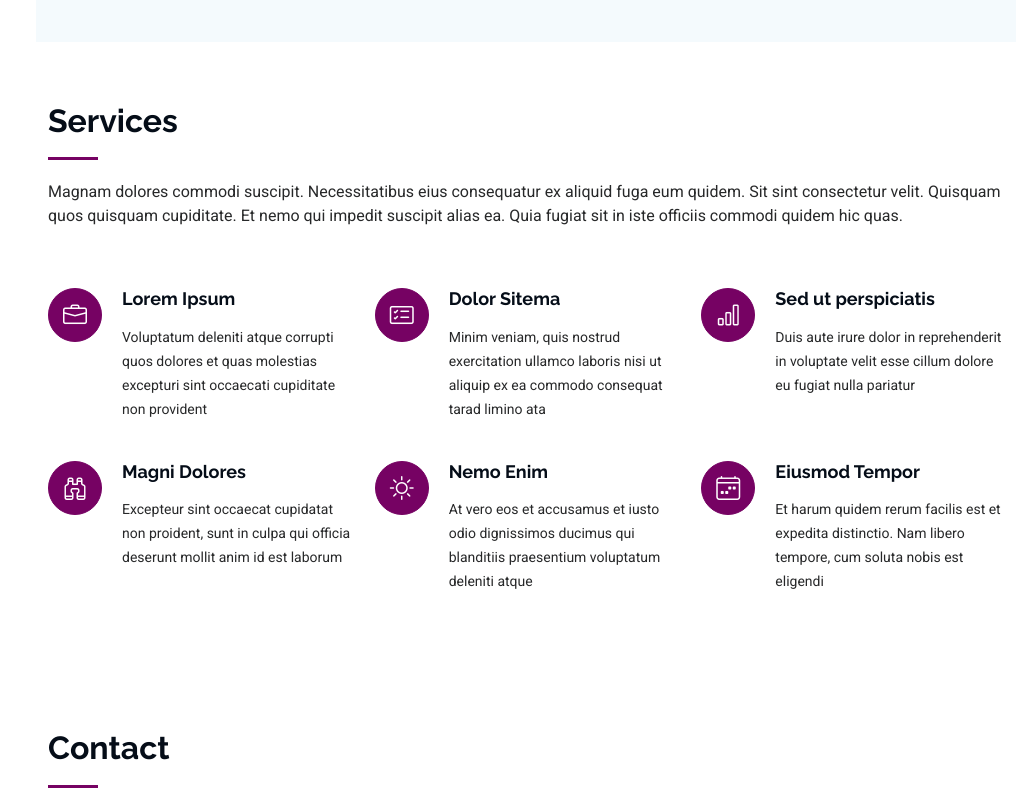
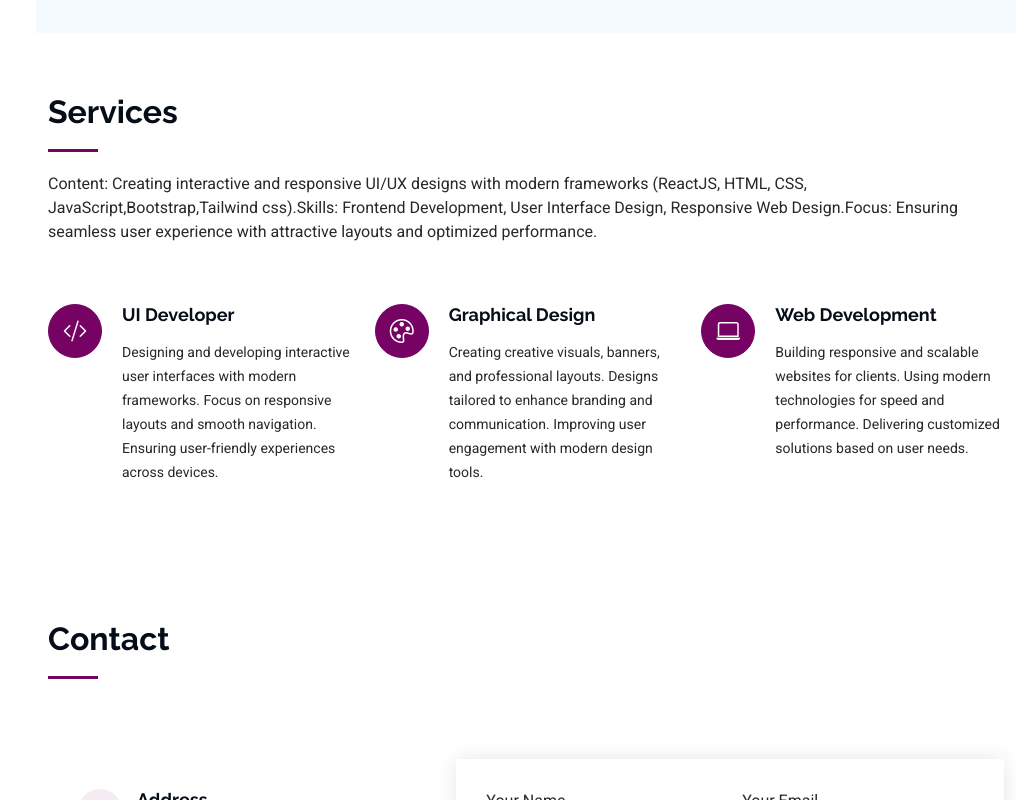
Before and after one commit to logunagini/final-year-portfolio, a plain HTML site: page index.html in a window 1280 px wide. Shown: the part 4761-5561 px from the top of the page, without its empty margins (264-1280 px from the left). Drawn offline with Linux system fonts and the light colour scheme.

Commit message:
service completed

```diff
--- a/index.html
+++ b/index.html
@@ -58,7 +58,8 @@
       <a href="#" class="facebook"><i class="bi bi-facebook"></i></a>
       <a href="#" class="instagram"><i class="bi bi-instagram"></i></a>
       <a href="#" class="google-plus"><i class="bi bi-skype"></i></a> -->
-        <a href="https://mail.google.com/mail/u/0/?tab=rm&ogbl#inbox" class="gmail"><i class="bi bi-envelope flex-shrink-0"></i></a>
+      <a href="https://mail.google.com/mail/u/0/?tab=rm&ogbl#inbox" class="gmail"><i
+          class="bi bi-envelope flex-shrink-0"></i></a>
 
       <a href="https://www.linkedin.com/in/logeshwari-a-652a62282/" class="linkedin"><i class="bi bi-linkedin"></i></a>
     </div>
@@ -291,6 +292,8 @@
                 <li>Frontend development</li>
                 <li>Responsive web design</li>
                 <li>User interface design</li>
+                <li>Bootstrap framework</li>
+                <li>Tailwind CSS framework</li>
               </ul>
             </div><!-- Edn Resume Item -->
             <h3 class="resume-title">Work Samples</h3>
@@ -306,23 +309,15 @@
             <h3 class="resume-title">Software Skills</h3>
             <div class="resume-item">
               <ul>
-              <li>Canva Presentation Design</li>
-    <li>Microsoft Excel</li>
-    <li>Microsoft Word</li>
-    <li>Microsoft PowerPoint</li>
+                <li>Canva Presentation Design</li>
+                <li>Microsoft Excel</li>
+                <li>Microsoft Word</li>
+                <li>Microsoft PowerPoint</li>
 
               </ul>
 
             </div>
-            <h3 class="resume-title">Languages</h3>
-            <div class="resume-item">
-              <ul>
-                <li>Tamil</li>
-                <li>English</li>
 
-              </ul>
-
-            </div>
 
           </div>
 
@@ -373,7 +368,15 @@
               </ul>
 
             </div>
+            <h3 class="resume-title">Languages</h3>
+            <div class="resume-item">
+              <ul>
+                <li>Tamil</li>
+                <li>English</li>
 
+              </ul>
+
+            </div>
           </div>
 
         </div>
@@ -386,9 +389,7 @@
       <!-- Section Title -->
       <div class="container section-title" data-aos="fade-up">
         <h2>Portfolio</h2>
-        <p>Magnam dolores commodi suscipit. Necessitatibus eius consequatur ex aliquid fuga eum quidem. Sit sint
-          consectetur velit. Quisquam quos quisquam cupiditate. Et nemo qui impedit suscipit alias ea. Quia fugiat sit
-          in iste officiis commodi quidem hic quas.</p>
+        <p>I have hands-on experience with different frontend technologies to build responsive and user-friendly websites. I have worked with HTML, CSS, JavaScript and frameworks ,etc like React to create dynamic web pages. The images shared below show my practical work in responsive design, styling, and performance improvement.</p>
       </div><!-- End Section Title -->
 
       <div class="container">
@@ -593,69 +594,49 @@
       <!-- Section Title -->
       <div class="container section-title" data-aos="fade-up">
         <h2>Services</h2>
-        <p>Magnam dolores commodi suscipit. Necessitatibus eius consequatur ex aliquid fuga eum quidem. Sit sint
-          consectetur velit. Quisquam quos quisquam cupiditate. Et nemo qui impedit suscipit alias ea. Quia fugiat sit
-          in iste officiis commodi quidem hic quas.</p>
+        <p>Content: Creating interactive and responsive UI/UX designs with modern frameworks (ReactJS, HTML, CSS,
+          JavaScript,Bootstrap,Tailwind css).Skills: Frontend Development, User Interface Design, Responsive Web
+          Design.Focus: Ensuring seamless user experience with attractive layouts and optimized performance.</p>
       </div><!-- End Section Title -->
 
       <div class="container">
 
         <div class="row gy-4">
 
+          <!-- Service Item 1 -->
           <div class="col-lg-4 col-md-6 service-item d-flex" data-aos="fade-up" data-aos-delay="100">
-            <div class="icon flex-shrink-0"><i class="bi bi-briefcase"></i></div>
+            <div class="icon flex-shrink-0"><i class="bi bi-code-slash"></i></div>
             <div>
-              <h4 class="title"><a href="service-details.html" class="stretched-link">Lorem Ipsum</a></h4>
-              <p class="description">Voluptatum deleniti atque corrupti quos dolores et quas molestias excepturi sint
-                occaecati cupiditate non provident</p>
-            </div>
-          </div>
-          <!-- End Service Item -->
-
-          <div class="col-lg-4 col-md-6 service-item d-flex" data-aos="fade-up" data-aos-delay="200">
-            <div class="icon flex-shrink-0"><i class="bi bi-card-checklist"></i></div>
-            <div>
-              <h4 class="title"><a href="service-details.html" class="stretched-link">Dolor Sitema</a></h4>
-              <p class="description">Minim veniam, quis nostrud exercitation ullamco laboris nisi ut aliquip ex ea
-                commodo consequat tarad limino ata</p>
+              <h4 class="title"><a href="service-details.html" class="stretched-link">UI Developer</a></h4>
+              <p class="description">Designing and developing interactive user interfaces with modern frameworks.
+                Focus on responsive layouts and smooth navigation.
+                Ensuring user-friendly experiences across devices.</p>
             </div>
           </div><!-- End Service Item -->
 
-          <div class="col-lg-4 col-md-6 service-item d-flex" data-aos="fade-up" data-aos-delay="300">
-            <div class="icon flex-shrink-0"><i class="bi bi-bar-chart"></i></div>
+          <!-- Service Item 2 -->
+          <div class="col-lg-4 col-md-6 service-item d-flex" data-aos="fade-up" data-aos-delay="200">
+            <div class="icon flex-shrink-0"><i class="bi bi-palette"></i></div>
             <div>
-              <h4 class="title"><a href="service-details.html" class="stretched-link">Sed ut perspiciatis</a></h4>
-              <p class="description">Duis aute irure dolor in reprehenderit in voluptate velit esse cillum dolore eu
-                fugiat nulla pariatur</p>
+              <h4 class="title"><a href="service-details.html" class="stretched-link">Graphical Design</a></h4>
+              <p class="description">Creating creative visuals, banners, and professional layouts.
+                Designs tailored to enhance branding and communication.
+                Improving user engagement with modern design tools.</p>
             </div>
           </div><!-- End Service Item -->
 
-          <div class="col-lg-4 col-md-6 service-item d-flex" data-aos="fade-up" data-aos-delay="400">
-            <div class="icon flex-shrink-0"><i class="bi bi-binoculars"></i></div>
+          <!-- Service Item 3 -->
+          <div class="col-lg-4 col-md-6 service-item d-flex" data-aos="fade-up" data-aos-delay="300">
+            <div class="icon flex-shrink-0"><i class="bi bi-laptop"></i></div>
             <div>
-              <h4 class="title"><a href="service-details.html" class="stretched-link">Magni Dolores</a></h4>
-              <p class="description">Excepteur sint occaecat cupidatat non proident, sunt in culpa qui officia deserunt
-                mollit anim id est laborum</p>
+              <h4 class="title"><a href="service-details.html" class="stretched-link">Web Development</a></h4>
+              <p class="description">Building responsive and scalable websites for clients.
+                Using modern technologies for speed and performance.
+                Delivering customized solutions based on user needs.</p>
             </div>
           </div><!-- End Service Item -->
 
-          <div class="col-lg-4 col-md-6 service-item d-flex" data-aos="fade-up" data-aos-delay="500">
-            <div class="icon flex-shrink-0"><i class="bi bi-brightness-high"></i></div>
-            <div>
-              <h4 class="title"><a href="service-details.html" class="stretched-link">Nemo Enim</a></h4>
-              <p class="description">At vero eos et accusamus et iusto odio dignissimos ducimus qui blanditiis
-                praesentium voluptatum deleniti atque</p>
-            </div>
-          </div><!-- End Service Item -->
 
-          <div class="col-lg-4 col-md-6 service-item d-flex" data-aos="fade-up" data-aos-delay="600">
-            <div class="icon flex-shrink-0"><i class="bi bi-calendar4-week"></i></div>
-            <div>
-              <h4 class="title"><a href="service-details.html" class="stretched-link">Eiusmod Tempor</a></h4>
-              <p class="description">Et harum quidem rerum facilis est et expedita distinctio. Nam libero tempore, cum
-                soluta nobis est eligendi</p>
-            </div>
-          </div><!-- End Service Item -->
 
         </div>
 
```
